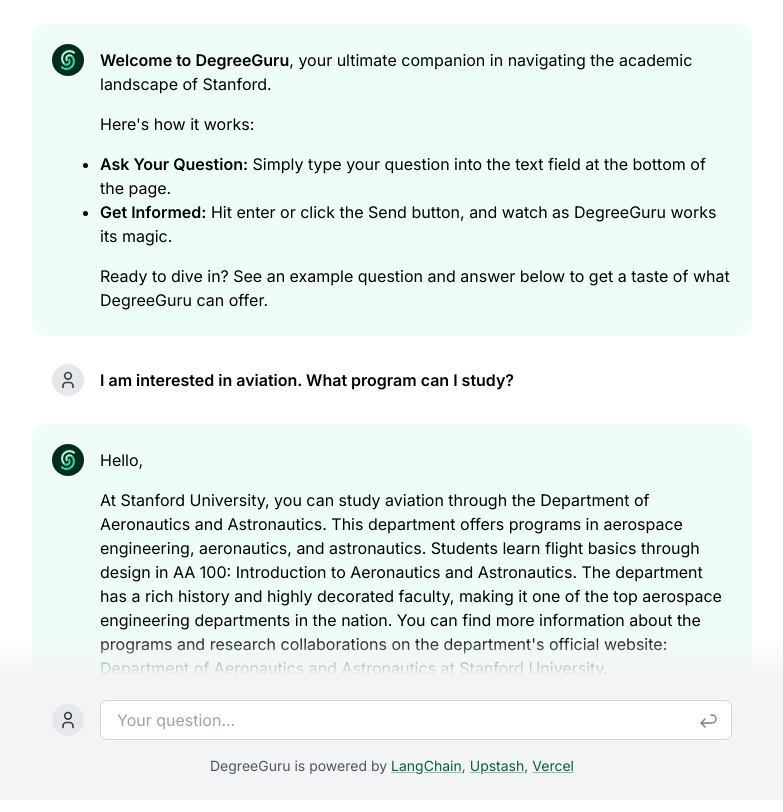
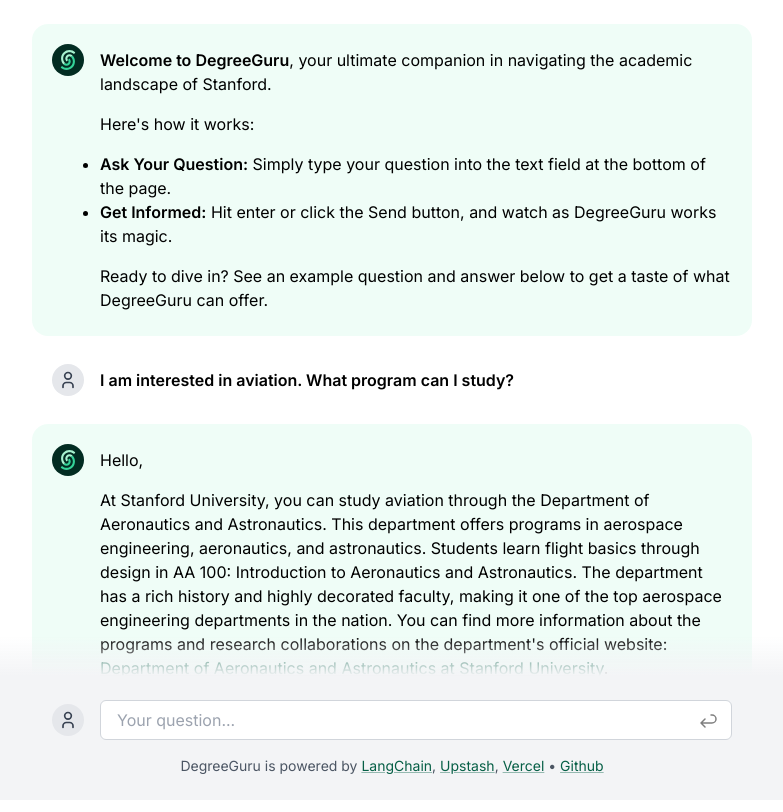
Before and after one commit to Rubye1998/Python_AI_RAG, a Next.js app: page / in a window 1280 px wide. Shown: the top 812 px of the page, without its empty margins (248-1031 px from the left). Built offline with nearby package versions, Linux system fonts and the light colour scheme.

Commit message:
add repo link

```diff
--- a/src/components/powered-by.tsx
+++ b/src/components/powered-by.tsx
@@ -12,6 +12,10 @@
       ,{" "}
       <a href="https://vercel.com" target="_blank">
         Vercel
+      </a>{" "}
+      •{" "}
+      <a href="https://github.com/upstash/DegreeGuru" target="_blank">
+        Github
       </a>
     </p>
   );
```
